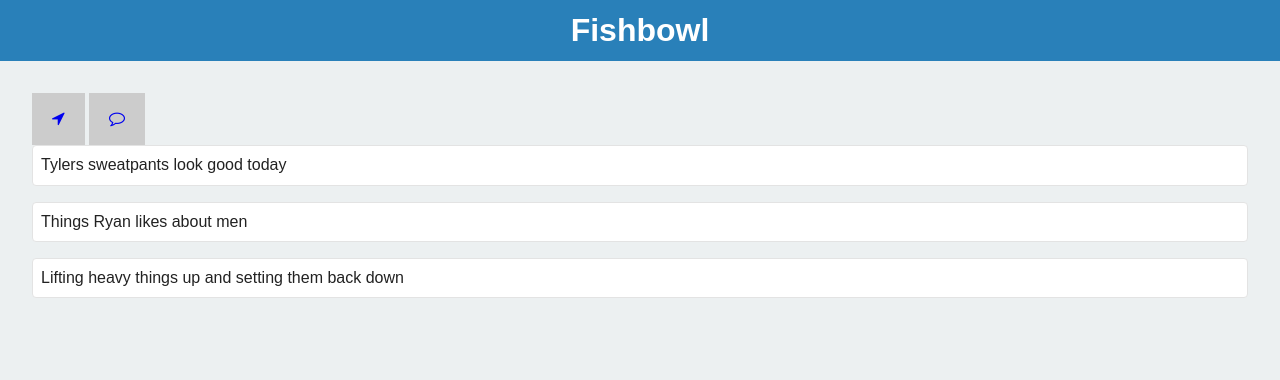
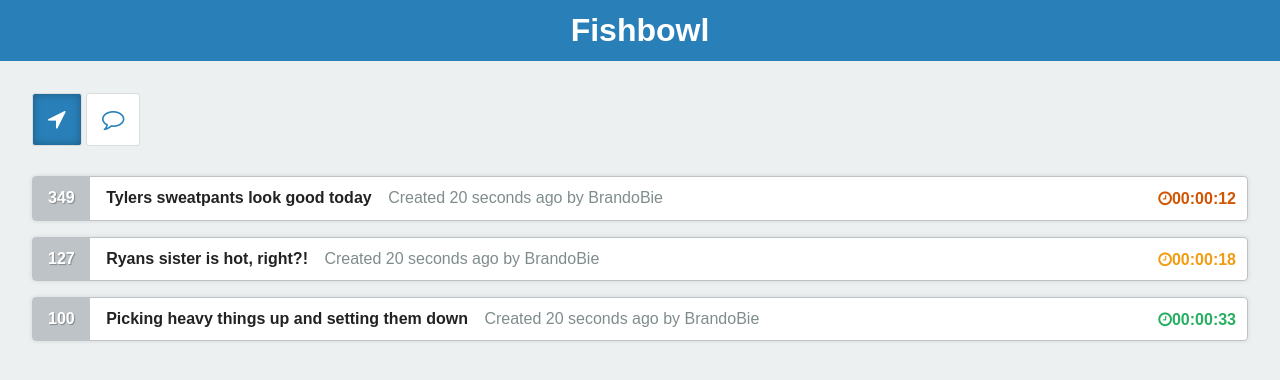
Before and after one commit to BrandoBie/TC349, a plain HTML site: page week2/html5-boilerplate-4.3.0/index.html in a window 1280 px wide. Drawn offline with nearby package versions, Linux system fonts and the light colour scheme.

Commit message:
fishbowl update

```diff
--- a/week2/html5-boilerplate-4.3.0/css/main.css
+++ b/week2/html5-boilerplate-4.3.0/css/main.css
@@ -110,12 +110,57 @@
 	list-style-type: none;
    }
 
+   #feed {
+	margin-top: 30px;
+   }
+
    #feed li {
-	padding: .5em;
-	border: 1px solid #e3e3e3;
+	border: 1px solid #bdc3c7;
 	border-radius: 4px;
 	background: #fff;
 	margin-bottom: 1em;
+	box-shadow: 0 0 5px rgba(0,0,0,.1);
+   }
+
+   #feed li > * {
+	display: inline-block;
+	margin: 0;
+	font-size: 1em;
+   }
+
+   #feed li .user-count {
+	background: #bdc3c7;
+	padding: 10px 15px;
+	font-weight: bold;
+	color: #fff;
+	text-shadow: 1px 1px 1px rgba(0,0,0,.3);
+   }
+
+   #feed li h2 {
+	margin-left: 12px;
+   }
+
+   #feed li .chat-meta {
+	color: #7f8c8d;
+	margin-left: 12px;
+   }
+
+   #feed li .countdown {
+	float: right;
+	padding: 11px;
+	font-weight: bold;
+   }
+
+   .ready {
+	color: #27ae60;
+   }
+
+   .warning {
+	color: #f39c12;
+   }
+
+   .alert {
+	color: #d35400;
    }
 
    header {
@@ -135,11 +180,23 @@
 
    .toggle-button {
 	display: inline-block;
-	padding: 15px 20px;
-	background-color: #ccc;
+	padding: 10px 15px;
+	background-color: #fff;
+	border-radius: 3px;
+	border: 1px solid #d9ddde;
+	color: #2980b9;
+	font-size: 1.4em;
    }
 
+   .toggle-button.selected {
+	background: #2980b9;
+	color: #fff;
+	box-shadow: inset 0 0 10px rgba(0,0,0,.3);
+   }
 
+   .toggle-button:hover {
+	box-shadow: 0 0 10px rgba(41, 128, 185, .3);
+   }
 
 
 
--- a/week2/html5-boilerplate-4.3.0/index.html
+++ b/week2/html5-boilerplate-4.3.0/index.html
@@ -46,13 +46,29 @@
 			</div>
 
 			<form>
+
 			</form>
 
 			<div id="feed">
 				<ul>
-					<li>Tylers sweatpants look good today</li>
-					<li>Things Ryan likes about men</li>
-					<li>Lifting heavy things up and setting them back down</li>
+					<li>
+						<p class="user-count">349</p>
+						<h2>Tylers sweatpants look good today</h2>
+						<p class="chat-meta">Created 20 seconds ago by <span class="username">BrandoBie</span></p>
+						<p class="countdown alert"><i class="fa fa-clock-o"></i>00:00:12</p>
+					</li>
+					<li>
+						<p class="user-count">127</p>
+						<h2>Ryans sister is hot, right?!</h2>
+						<p class="chat-meta">Created 20 seconds ago by <span class="username">BrandoBie</span></p>
+						<p class="countdown warning"><i class="fa fa-clock-o"></i>00:00:18</p>
+					</li>
+					<li>
+						<p class="user-count">100</p>
+						<h2>Picking heavy things up and setting them down</h2>
+						<p class="chat-meta">Created 20 seconds ago by <span class="username">BrandoBie</span></p>
+						<p class="countdown ready"><i class="fa fa-clock-o"></i>00:00:33</p>
+					</li>
 				</ul>
 			</div>
 
```
